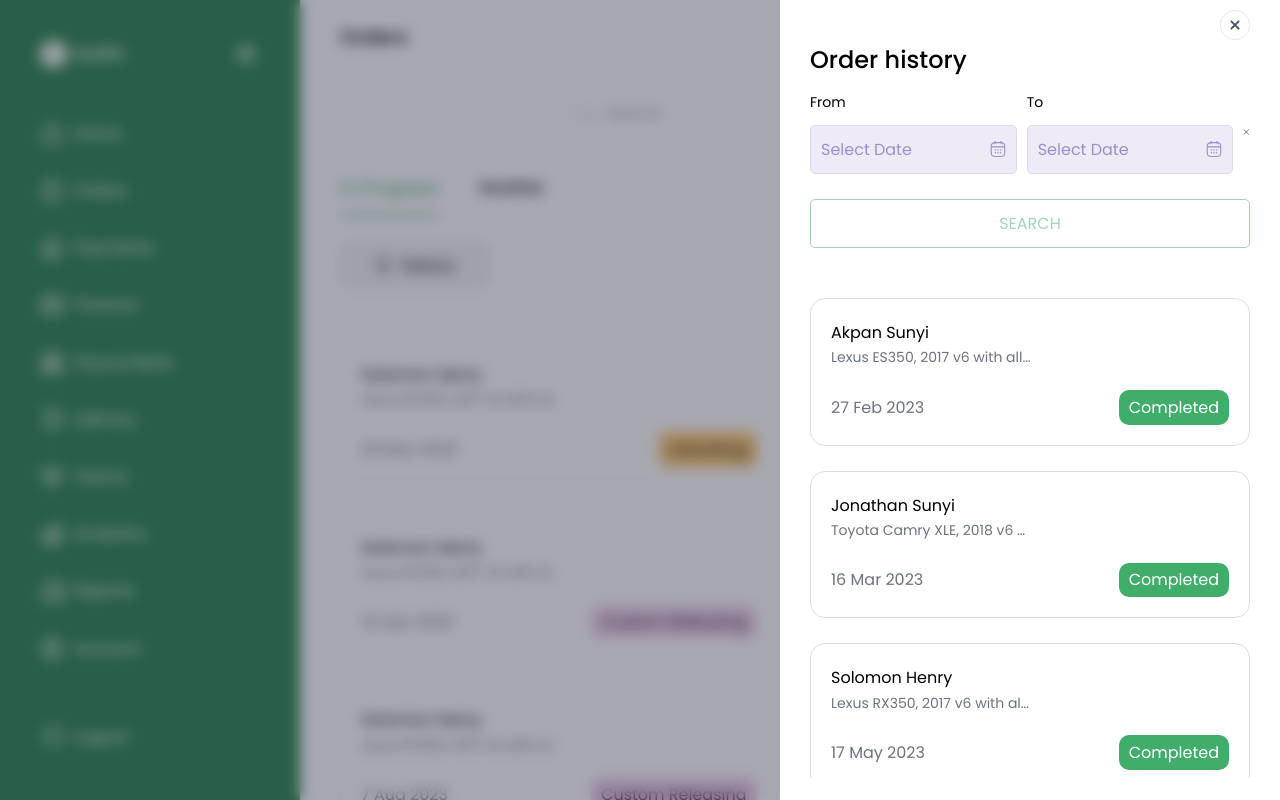
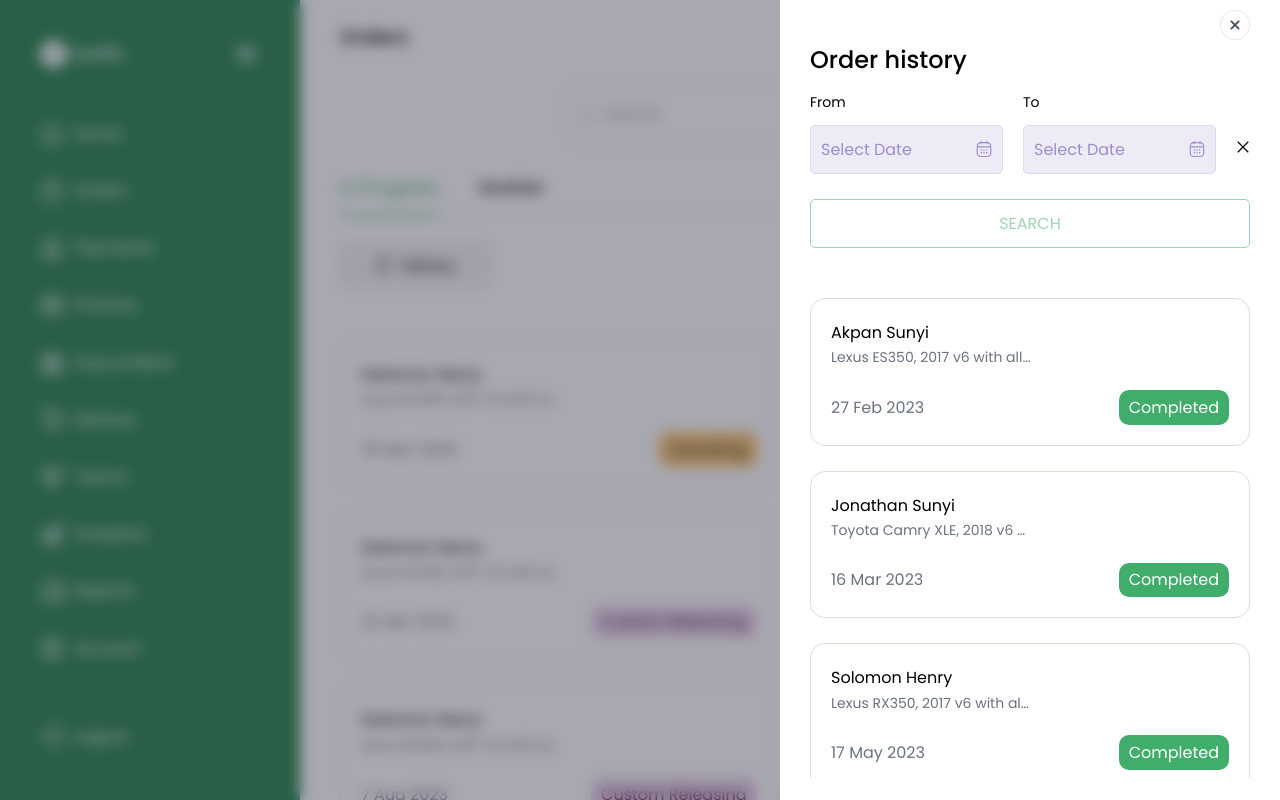
Before and after one commit to projects-for-clients/swifth, a React (Vite) app: page /dashboard/orders in a window 1280 px wide. Both pictures are taken after a click on the element "History". Built offline with nearby package versions, Linux system fonts and the light colour scheme.

Commit message:
working on filter dates

```diff
--- a/src/container/dashboard/orders.tsx
+++ b/src/container/dashboard/orders.tsx
@@ -193,7 +193,7 @@ function orders() {
 
           <section className="h-full">
             <h3 className="text-[2.4rem] mb-4">Order history</h3>
-            <div className="flex justify-between gap-4 items-center">
+            <div className="flex justify-between gap-8 items-center">
               <div className="grid gap-4 w-full">
                 <label className="text-[1.4rem]">From</label>
                 <div className="relative flex items-center">
@@ -251,7 +251,10 @@ function orders() {
                 </div>
               </div>
               {!searchDates.from && !searchDates.to && (
-                <GrClose className="text-[1.4rem] cursor-pointer" />
+                <span className='flex h-full mt-[3rem]'>
+
+                <GrClose className="text-[1.4rem] cursor-pointer font-bold" />
+                </span>
               )}
             </div>
             <button
```
